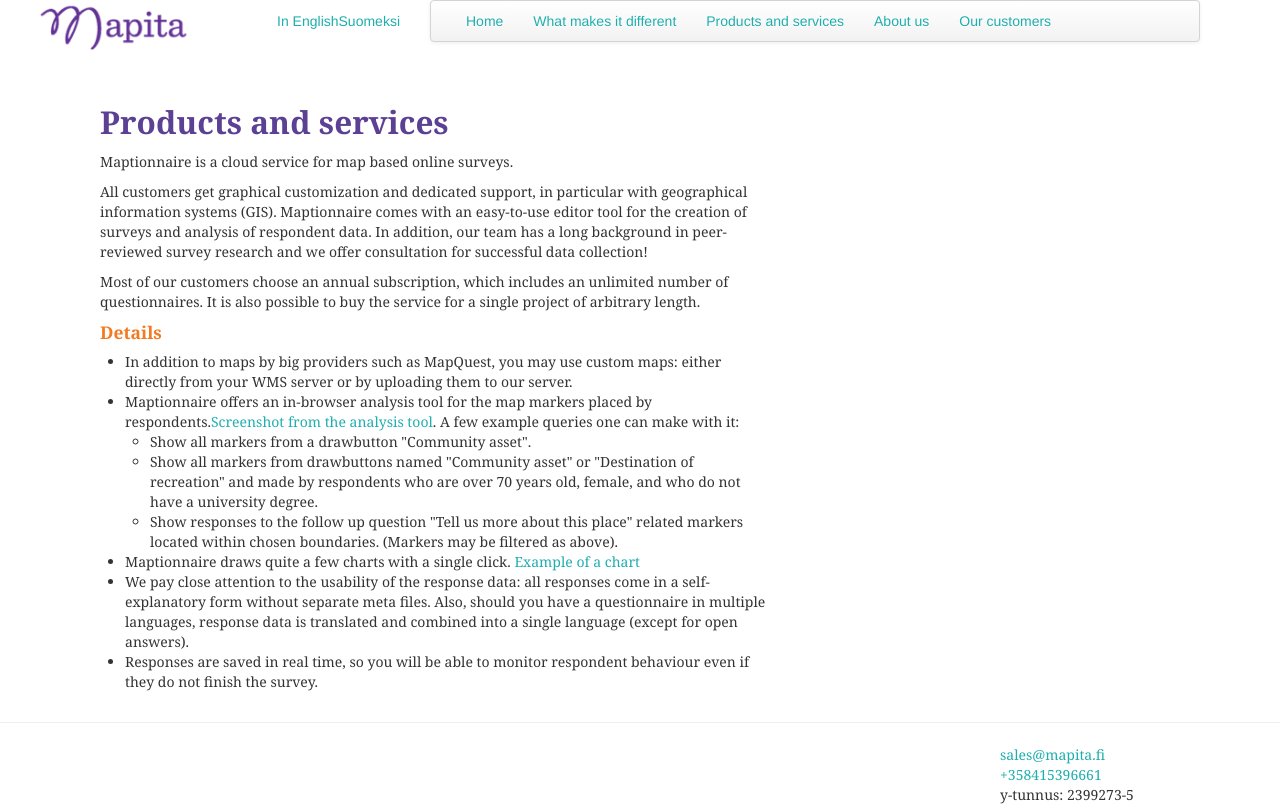
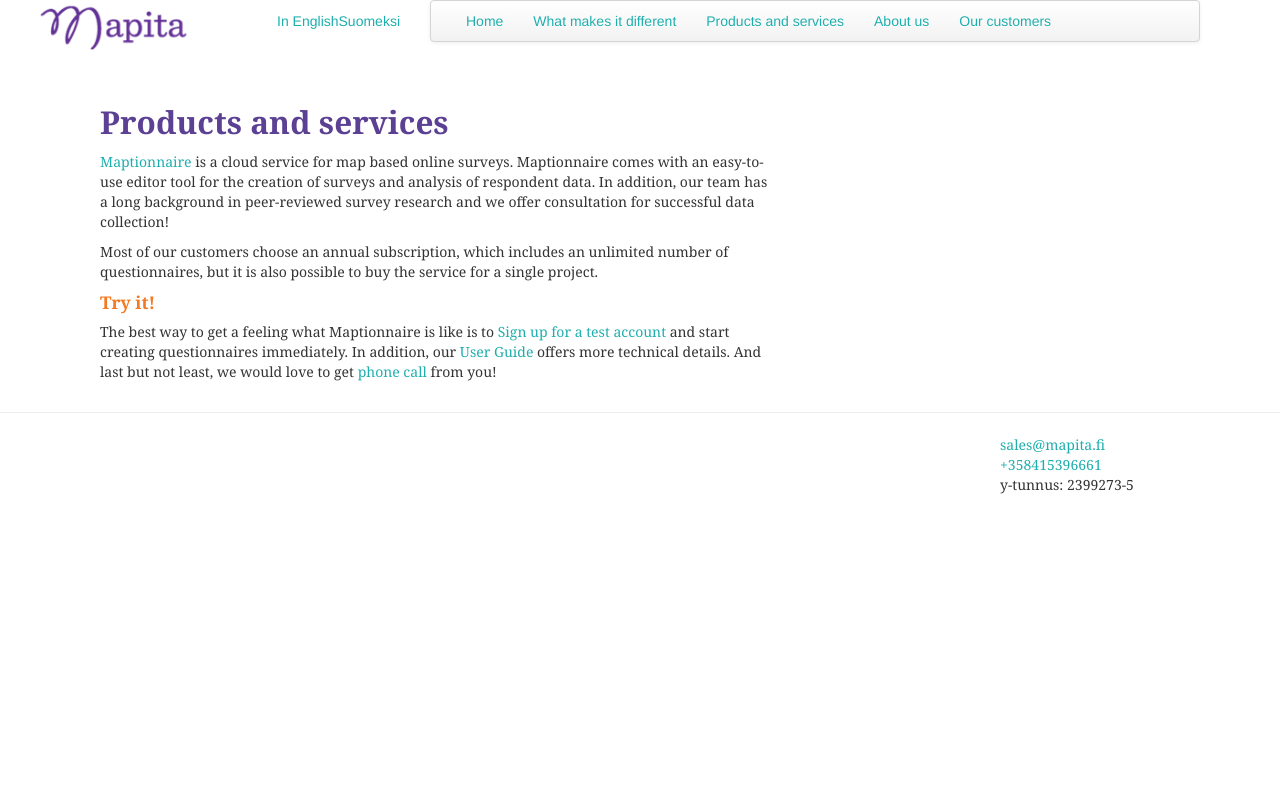
Before and after one commit to Mapita/productpage, a Django app: template templates/products-and-services.html in a window 1280 px wide. After the commit the page ends 494 px from the top, so only its background shows below. Run offline with Django 3.2, Linux system fonts and the light colour scheme; the template is opened without the code that fills it, so the values that code supplies are empty; some web fonts are replaced.

Commit message:
more translations

```diff
--- a/templates/products-and-services.html
+++ b/templates/products-and-services.html
@@ -1,55 +1,43 @@
 {% extends 'base.html' %}
+{% load i18n %}
 {% block content %}
 <div class="paikka">
 <div class="row">
     <div class="span11 offset1">
-        <h2 class="purple">Products and services</h2>
+        <h2 class="purple">{% trans "Products and services" %}</h2>
     </div>
     <div class="span7 offset1">
         <div>
             <p>
-            Maptionnaire is a cloud service for map based online surveys.
-            </p>
-            <p>
-            All customers get graphical customization  and dedicated support, in particular with geographical information systems (GIS). Maptionnaire comes with an easy-to-use editor tool for the creation of surveys and analysis of respondent data. In addition, our team has a long background in peer-reviewed survey research and we offer consultation for successful data collection!
+            <a href='http://maptionnaire.com' target='_blank'>Maptionnaire</a>
+            {% trans "is a cloud service for map based online surveys. Maptionnaire comes with an easy-to-use editor tool for the creation of surveys and analysis of respondent data. In addition, our team has a long background in peer-reviewed survey research and we offer consultation for successful data collection!" %}
             </p>
         </div>
         <div>
             <p>
-            Most of our customers choose an annual subscription, which includes an unlimited number of questionnaires. It is also possible to buy the service for a single project of arbitrary length.
+            {% trans "Most of our customers choose an annual subscription, which includes an unlimited number of questionnaires, but it is also possible to buy the service for a single project." %}
             </p>
 
         </div>
-        <h4 class="orange">Details</h4>
+        <h4 class="orange">{% trans "Try it!" %}</h4>
         <div>
-            <ul>
-                <li>
-                In addition to maps by big providers such as MapQuest, you may use custom maps: either directly from your WMS server or by uploading them to our server.
-                </li>
-                <li>
-                Maptionnaire offers an in-browser analysis tool for the map markers placed by respondents.<a href="{{STATIC_URL}}img/screenshot_analysis_helsinki.png">Screenshot from the analysis tool</a>. A few example queries one can make with it:
-                    <ul>
-                        <li>
-                        Show all markers from a drawbutton "Community asset".
-                        </li>
-                        <li>
-                        Show all markers from drawbuttons named "Community asset" or "Destination of recreation" and made by respondents who are over 70 years old, female, and who do not have a university degree.
-                        </li>
-                        <li>
-                        Show responses to the follow up question "Tell us more about this place" related markers located within chosen boundaries. (Markers may be filtered as above).
-                        </li>
-                    </ul>
-                </li>
-                <li>
-                Maptionnaire draws quite a few charts with a single click. <a href="{{STATIC_URL}}img/hki_yleiskaava_range.png">Example of a chart</a>
-                </li>
-                <li>
-                We pay close attention to the usability of the response data: all responses come in a self-explanatory form without separate meta files. Also, should you have a questionnaire in multiple languages, response data is translated and combined into a single language (except for open answers).
-                </li>
-                <li>
-                Responses are saved in real time, so you will be able to monitor respondent behaviour even if they do not finish the survey.
-                </li>
-            </ul>
+            <p>
+            {% trans "The best way to get a feeling what Maptionnaire is like is to" %}
+            <a href='http://maptionnaire.com/register/' target='_blank'>
+                {% trans "Sign up for a test account" %}
+            </a>
+            {% trans "and start creating questionnaires immediately." %}
+            {% trans "In addition, our" %}
+            <a href='https://docs.google.com/document/d/1RSl7iEcc_z8yMNc7h34v8kUwFZoiPV--qi50rBEfarU/pub' target='_blank'>
+                {% trans "User Guide" %}
+            </a>
+            {% trans "offers more technical details." %}
+            {% trans "And last but not least, we would love to get" %}
+            <a href='/about-us/'>
+                {% trans "phone call" %}
+            </a>
+            {% trans "from you!" %}
+            </p>
         </div>
     </div>
 </div>
```
Also changed, not shown: templates/what-makes-it-different.html (+18 -33 lines), locale/fi/LC_MESSAGES/django.po.
